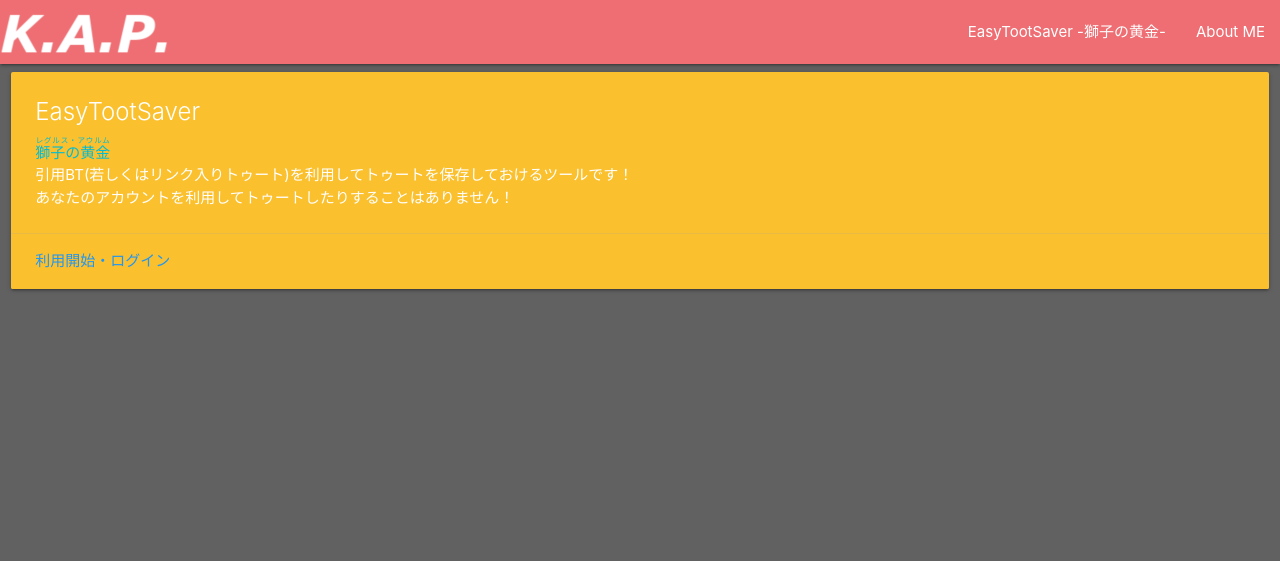
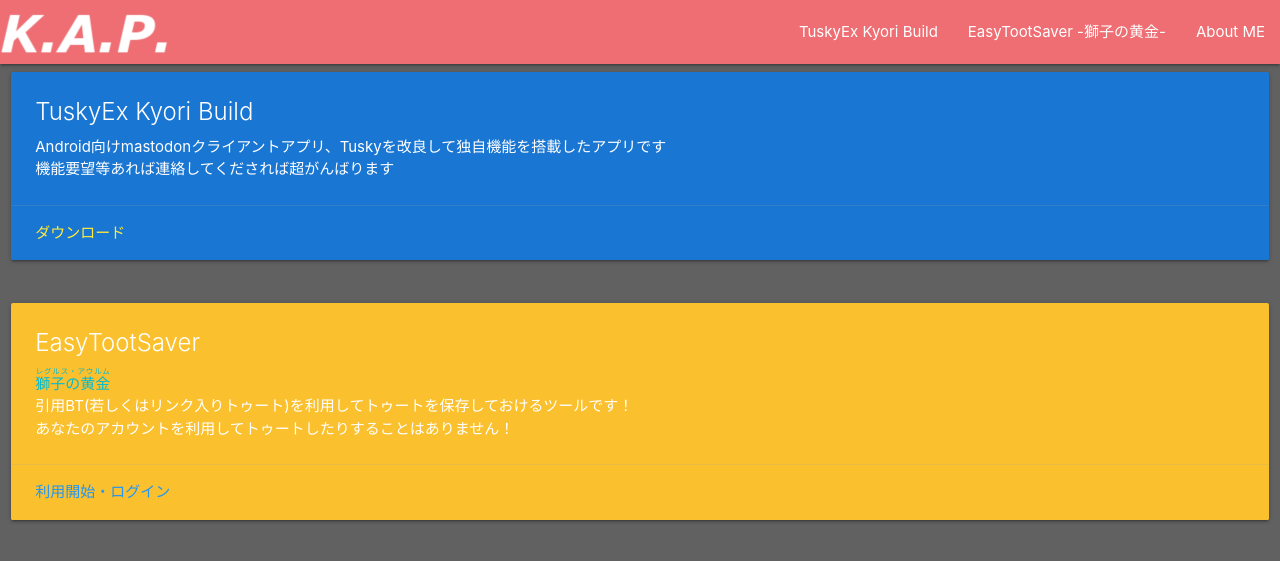
Before and after one commit to kyori19/KyoriApplicationPortal, a Flask app: page / in a window 1280 px wide. Shown: the top 561 px of the page. Run offline with Flask 2, Linux system fonts and the light colour scheme; some libraries are stand-ins or nearby versions.

Commit message:
トップページにtuskyexへのリンク

```diff
--- a/templates/index.html
+++ b/templates/index.html
@@ -1,5 +1,22 @@
 {% extends "base.html" %}
 {% block content %}
+
+<div class="row">
+    <div class="col s12">
+        <div class="card blue darken-2">
+            <div class="card-content white-text">
+                <span class="card-title">TuskyEx Kyori Build</span>
+                <p>
+                    Android向けmastodonクライアントアプリ、Tuskyを改良して独自機能を搭載したアプリです<br />
+                    機能要望等あれば連絡してくだされば超がんばります
+                </p>
+            </div>
+            <div class="card-action">
+                <a href="/tuskyex" class="yellow-text">ダウンロード</a>
+            </div>
+        </div>
+    </div>
+</div>
 
 <div class="row">
     <div class="col s12">
--- a/templates/navigation.html
+++ b/templates/navigation.html
@@ -1,2 +1,3 @@
+<li><a href="/tuskyex">TuskyEx Kyori Build</a></li>
 <li><a href="/regulusaurum">EasyTootSaver -獅子の黄金-</a></li>
 <li><a href="/profile">About ME</a></li>
```
